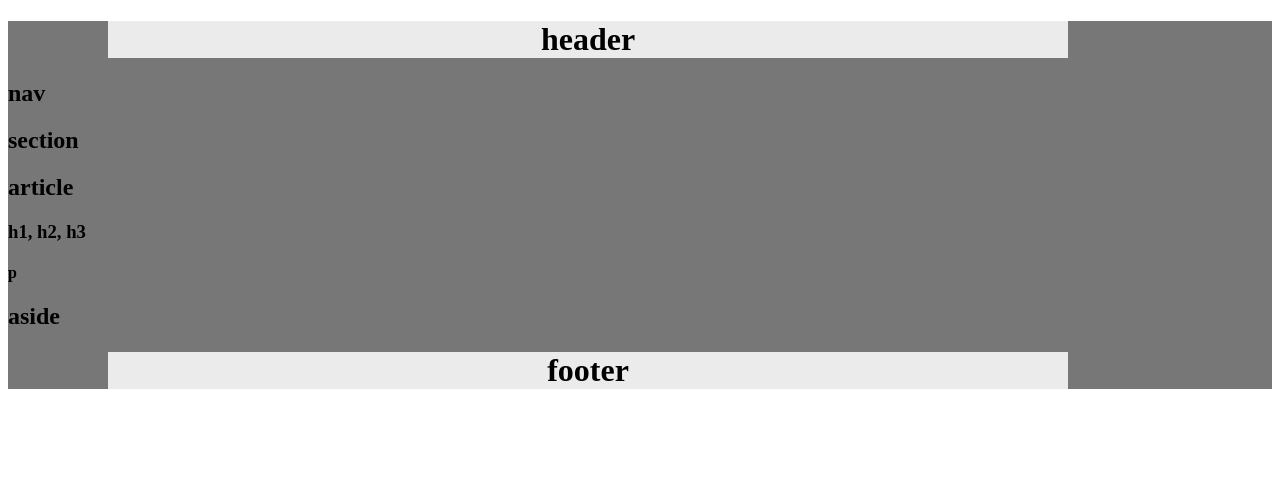
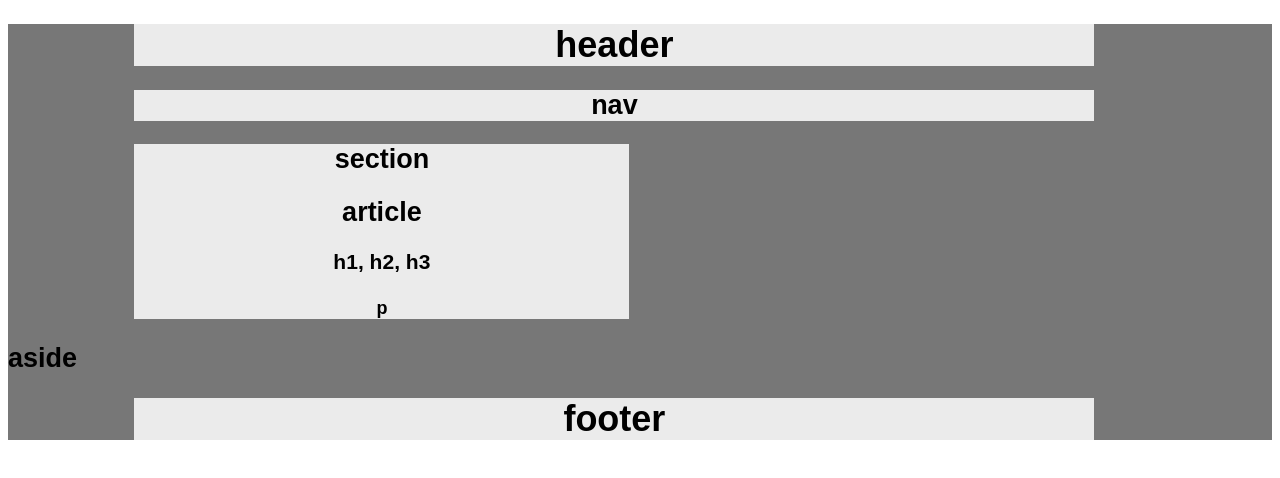
Before and after one commit to hatheman/HW-Wireframe, a plain HTML site: page index.html in a window 1280 px wide. Drawn offline with Linux system fonts and the light colour scheme.

Commit message:
<third progress>

```diff
--- a/index.html
+++ b/index.html
@@ -15,7 +15,7 @@
     </header>
 
     <nav>
-        <h1>nav</h1>
+        <h1><strong>nav</strong></h1>
     </nav>
 
     <section>
--- a/style.css
+++ b/style.css
@@ -1,12 +1,31 @@
 div.container {
     width: 100%;
     background-color: #777;
+    font-size: 18px;
+    font-family: 'Arial', 'Helvetica Neue', Helvetica, sans-serif;
 }
 
 header, footer {
+    display: block;
     width: 960px;
-    margin-left: 100px;
-    margin-right: 150px;
     text-align: center;
-    background-color: #ebebeb
+    background-color: #ebebeb;
+    margin-left: 10%;
+    margin-right: 15%;
+    }
+
+nav {
+    width: 960px;
+    text-align: center;
+    background-color: #ebebeb;
+    margin-left: 10%;
+    margin-right: 15%;
 }
+
+section {
+    margin-left: 10%;
+    margin-right: 15%;
+    background-color: #ebebeb;
+    width: 495px;
+    text-align: center;
+}
```
